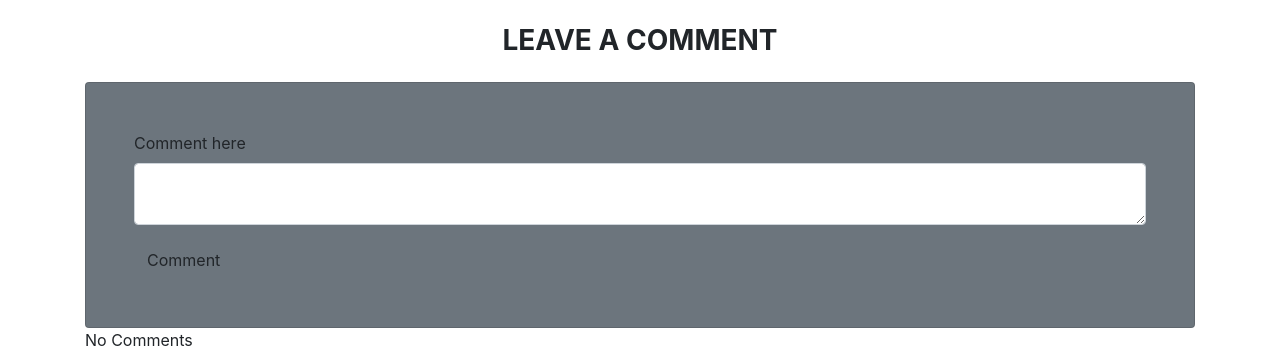
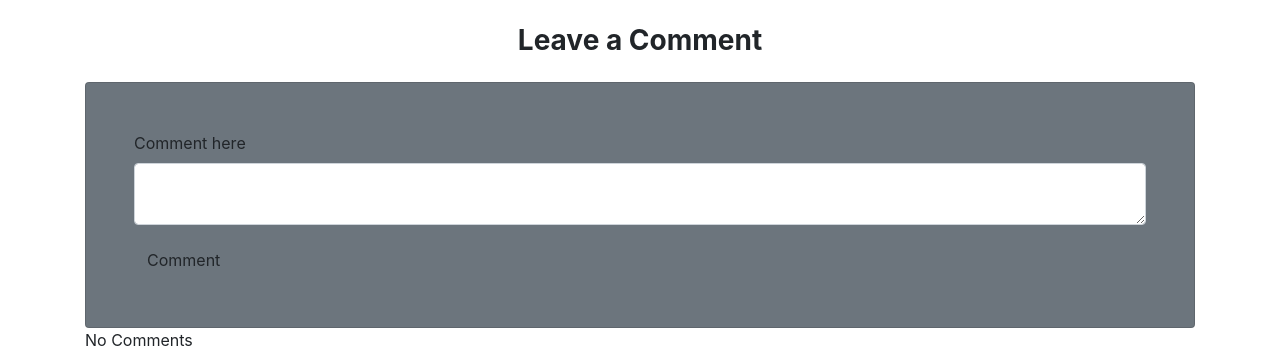
Before and after one commit to sheillanjoroge/Blogs-Que, a Flask app: page /comment/1 in a window 1280 px wide. Shown: the part 56-420 px from the top of the page. Run offline with Flask 2, Linux system fonts and the light colour scheme; data that the repository does not hold is empty; some libraries are stand-ins or nearby versions; some web fonts are replaced.

Commit message:
refactor some functions to enhance the view page

```diff
--- a/app/templates/base.html
+++ b/app/templates/base.html
@@ -12,10 +12,10 @@
     {% if title %}
     <title>{{ title }}</title>
     {% else %}
-    <title>Blog</title>
+    <title>Blog-Que</title>
     {% endif %}
 
-    <link rel="icon" href="https://hatrabbits.com/wp-content/uploads/2015/05/pitch.jpg">
+    <link rel="icon" href="https://unsplash.com/photos/13sk8LUVwMg">
 
 
   </head>
@@ -44,17 +44,10 @@
     {% endblock %}
 
 
-    <!-- Optional JavaScript; choose one of the two! -->
 
-    <!-- Option 1: jQuery and Bootstrap Bundle (includes Popper) -->
     <script src="https://code.jquery.com/jquery-3.5.1.slim.min.js" integrity="sha384-DfXdz2htPH0lsSSs5nCTpuj/zy4C+OGpamoFVy38MVBnE+IbbVYUew+OrCXaRkfj" crossorigin="anonymous"></script>
     <script src="https://cdn.jsdelivr.net/npm/bootstrap@4.5.3/dist/js/bootstrap.bundle.min.js" integrity="sha384-ho+j7jyWK8fNQe+A12Hb8AhRq26LrZ/JpcUGGOn+Y7RsweNrtN/tE3MoK7ZeZDyx" crossorigin="anonymous"></script>
 
-    <!-- Option 2: jQuery, Popper.js, and Bootstrap JS
-    <script src="https://code.jquery.com/jquery-3.5.1.slim.min.js" integrity="sha384-DfXdz2htPH0lsSSs5nCTpuj/zy4C+OGpamoFVy38MVBnE+IbbVYUew+OrCXaRkfj" crossorigin="anonymous"></script>
-    <script src="https://cdn.jsdelivr.net/npm/popper.js@1.16.1/dist/umd/popper.min.js" integrity="sha384-9/reFTGAW83EW2RDu2S0VKaIzap3H66lZH81PoYlFhbGU+6BZp6G7niu735Sk7lN" crossorigin="anonymous"></script>
-    <script src="https://cdn.jsdelivr.net/npm/bootstrap@4.5.3/dist/js/bootstrap.min.js" integrity="sha384-w1Q4orYjBQndcko6MimVbzY0tgp4pWB4lZ7lr30WKz0vr/aWKhXdBNmNb5D92v7s" crossorigin="anonymous"></script>
-    -->
 
   </body>
 </html>
--- a/app/templates/comment.html
+++ b/app/templates/comment.html
@@ -4,7 +4,7 @@
 {% block content %}
 <div class="container">
 
-    <h3 class="text-center m-4"><strong>LEAVE A COMMENT</strong></h3>
+    <h3 class="text-center m-4"><strong>Leave a Comment</strong></h3>
     <div class="card p-5 bg-secondary">
         {{wtf.quick_form(form)}}
     </div>
--- a/app/templates/profile/profile.html
+++ b/app/templates/profile/profile.html
@@ -11,7 +11,7 @@
             {% if user.bio %}
             <p> {{user.bio}}</p>
             {%else%}
-            <p> {{user.username| capitalize}} has no bio </p>
+            <p> {{user.username| capitalize}} nothing is here </p>
             {% endif %}
         </div>
 
```
Also changed, not shown: app/templates/index.html (+5 -6 lines).
